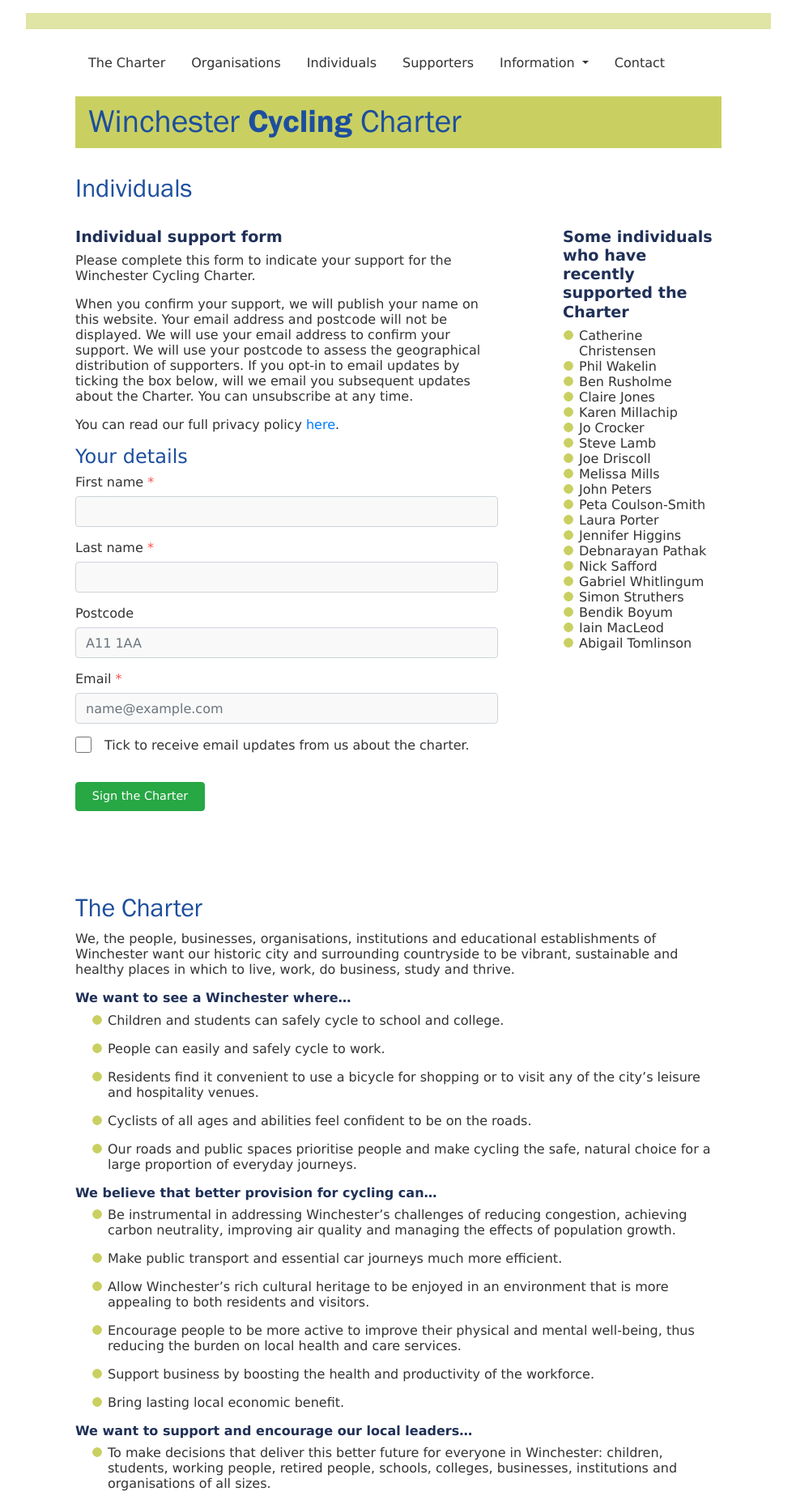
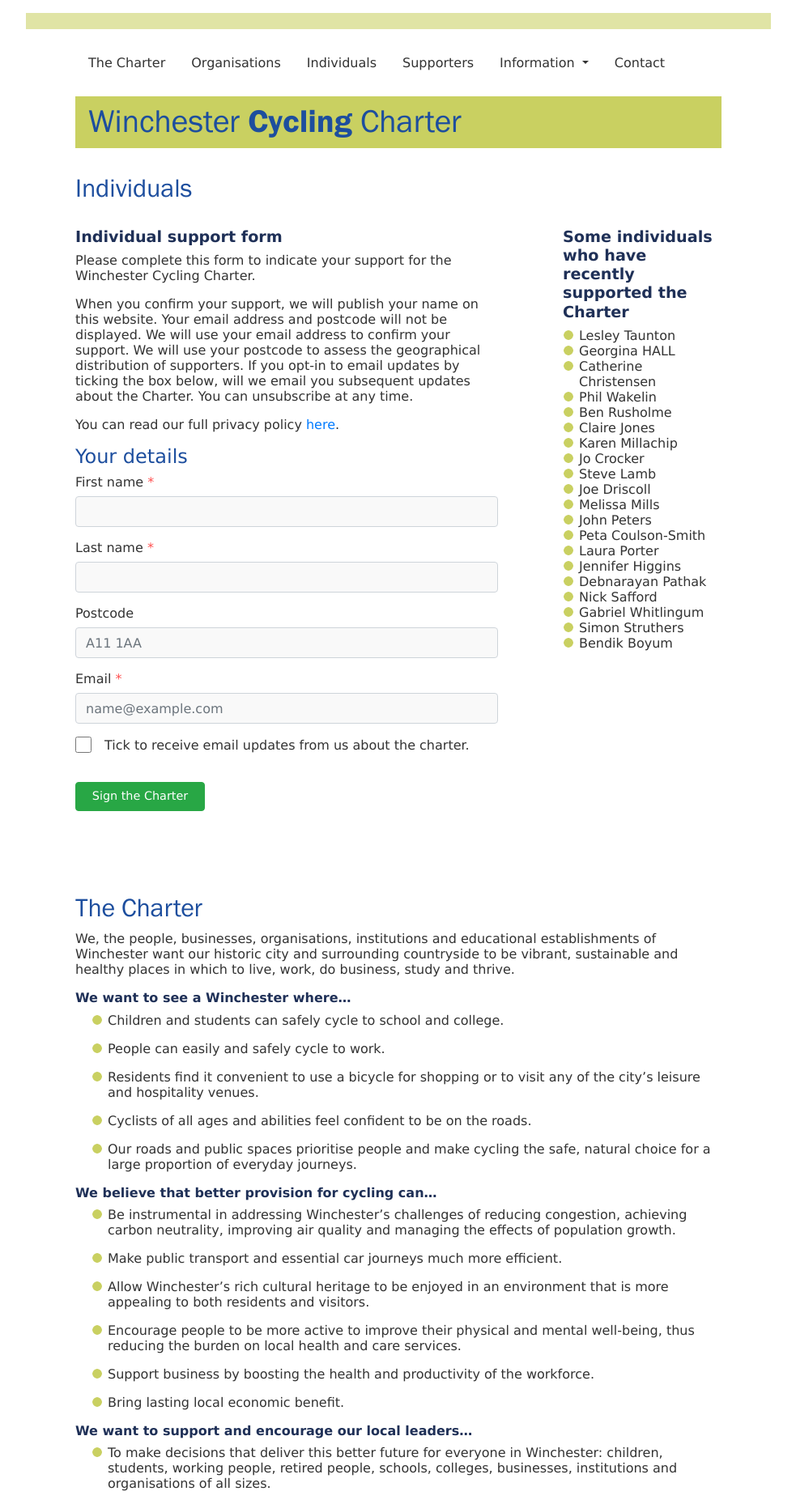
Before and after one commit to winchestercyclingcharter/winchestercyclingcharter.github.io, a Jekyll site: the page built from ind-page.md, in a window 1280 px wide. Shown: the whole page at 81% size, without its empty margins (148-1131 px from the left). Built offline with Jekyll 4.4.1, drawn with Linux system fonts in a browser that asks for light colours; nearby versions of some CDN libraries.

Commit message:
Update people.yml

```diff
--- a/_data/people.yml
+++ b/_data/people.yml
@@ -349,3 +349,5 @@ people:
 - { lastname: Rodd, firstname: Ian, dt: 20210320-153944-988893 }
 - { lastname: Millachip, firstname: Karen, dt: 20210323-174755-655537 }
 - { lastname: Rusholme, firstname: Ben, dt: 20210324-144143-270484 }
+- { lastname: Taunton, firstname: Lesley , dt: 20210325-142401-080418 }
+- { lastname: HALL, firstname: Georgina, dt: 20210325-125808-953052 }
```
